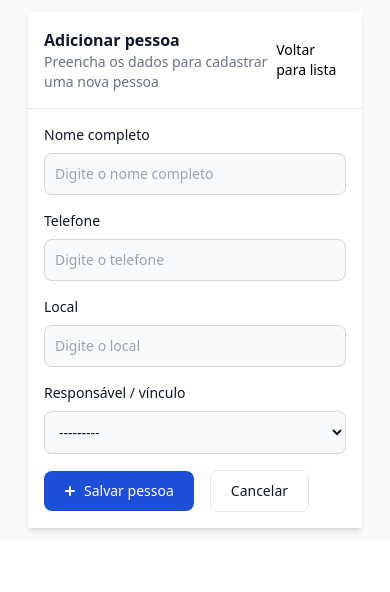
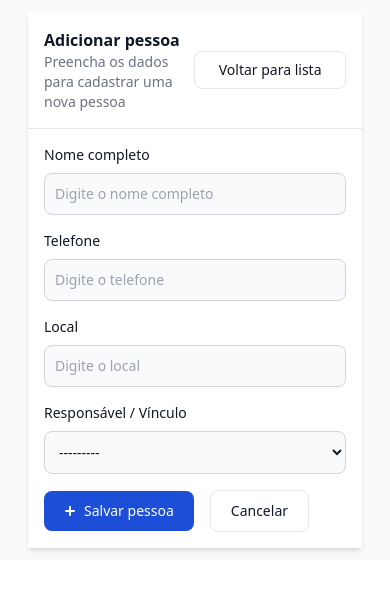
Before and after one commit to glk12/campanha_site, a Django app: page /people/new/ in a window 390 px wide. Shown: the top 592 px of the page. Run offline with Django 5.2, Linux system fonts and the light colour scheme; data that the repository does not hold is empty.

Commit message:
fixed button Voltar style

```diff
--- a/people/templates/people/person_form.html
+++ b/people/templates/people/person_form.html
@@ -16,7 +16,7 @@
                     <h1 class="text-xl font-semibold text-gray-900">Adicionar pessoa</h1>
                     <p class="text-sm text-gray-500">Preencha os dados para cadastrar uma nova pessoa</p>
                 </div>
-                <a href="{% url 'person_list' %}" class="text-sm font-medium text-primary-700 hover:underline">
+                <a href="{% url 'person_list' %}" class="w-full md:w-auto flex items-center justify-center py-2 px-4 text-sm font-medium text-gray-900 focus:outline-none bg-white rounded-lg border border-gray-200 hover:bg-gray-100 hover:text-primary-700 focus:z-10 focus:ring-4 focus:ring-gray-200">
                     Voltar para lista
                 </a>
             </div>
@@ -57,7 +57,7 @@
 
                     <div class="sm:col-span-2">
                         <label for="{{ form.parent.id_for_label }}" class="block mb-2 text-sm font-medium text-gray-900">
-                            Responsável / vínculo
+                            Responsável / Vínculo
                         </label>
                         {{ form.parent }}
                         {% if form.parent.errors %}
```
